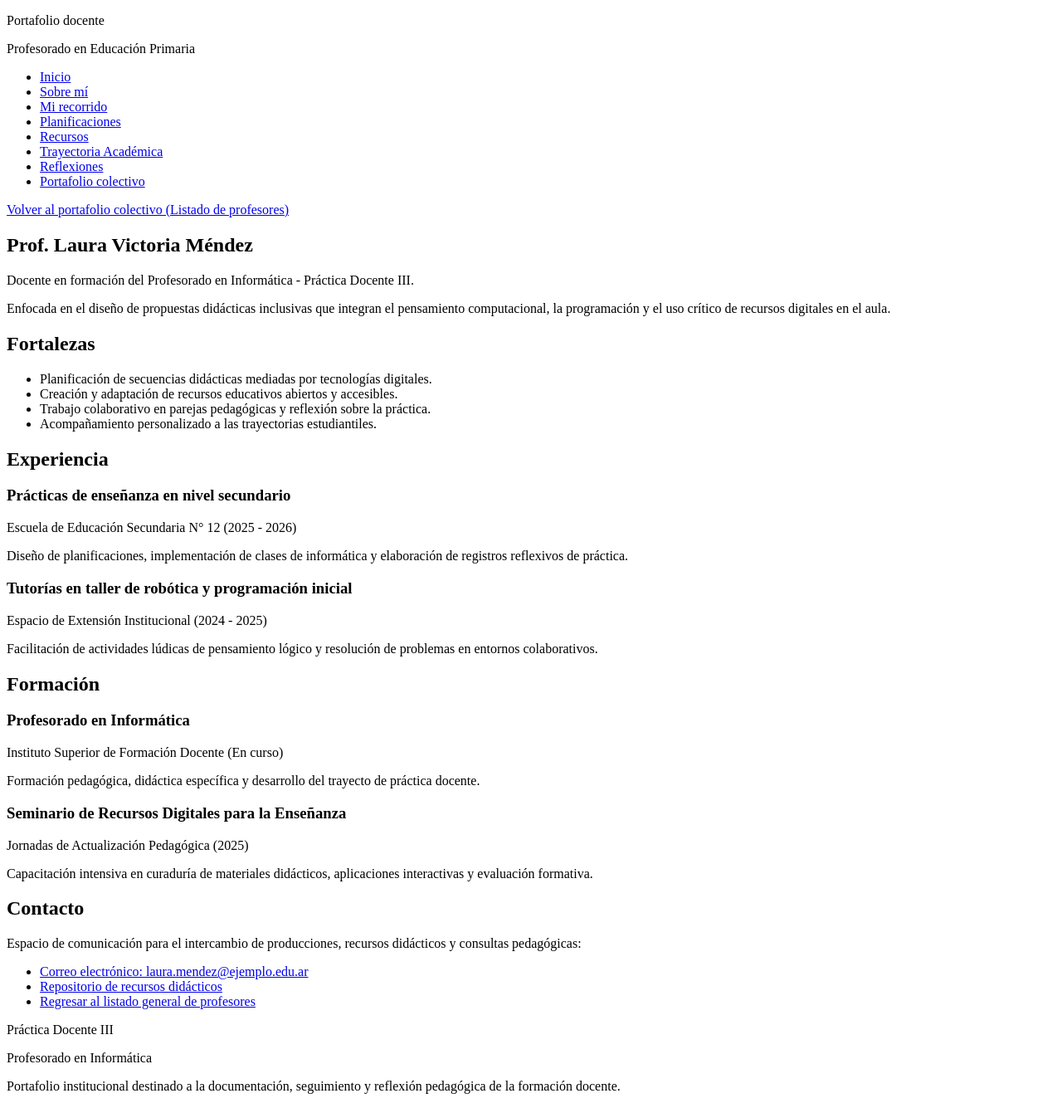
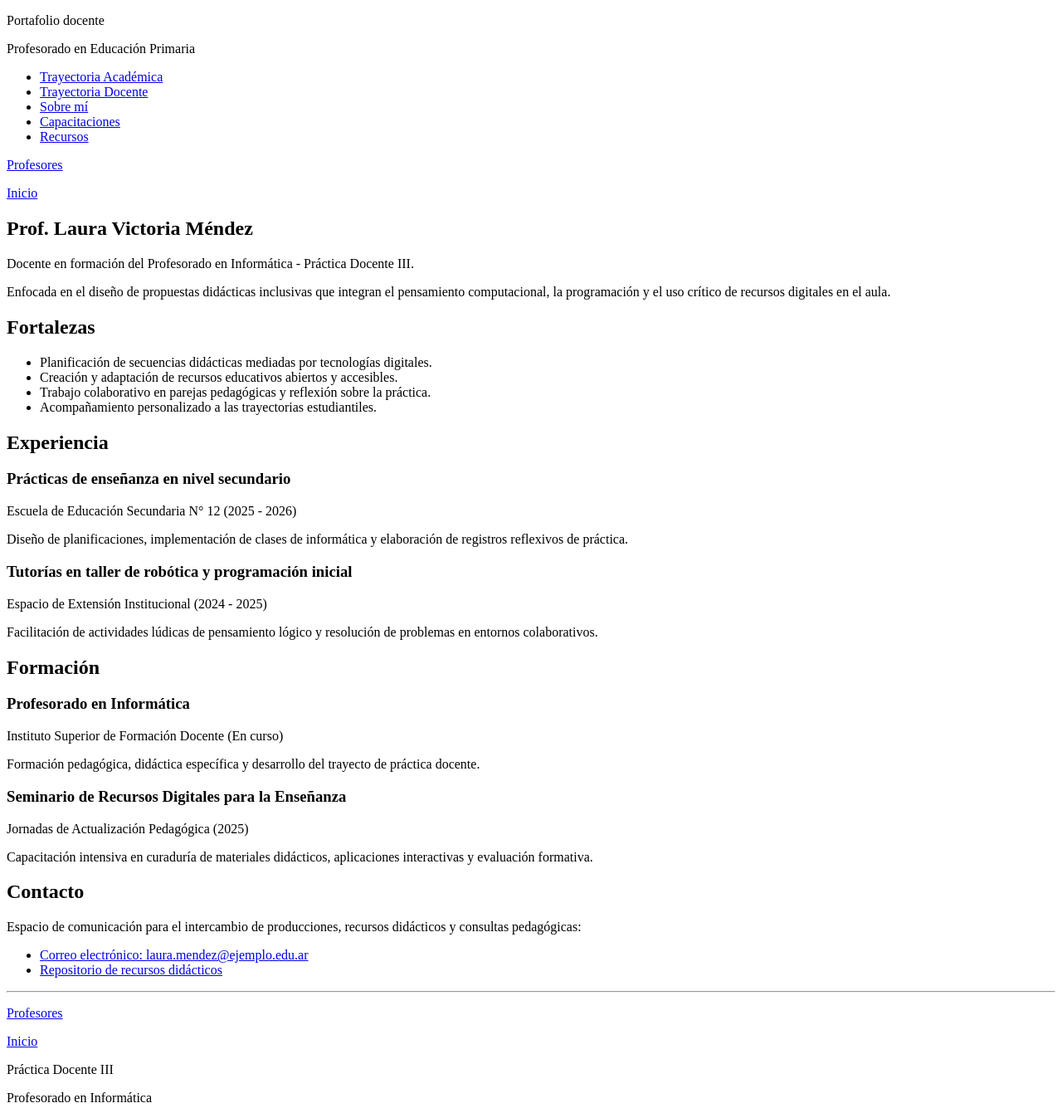
Before and after one commit to gonzamoreno/EDI1, a plain HTML site: page public/profesor.html in a window 1280 px wide. Shown: the top 1335 px of the page at 83% size. Drawn offline with Linux system fonts and the light colour scheme.

Commit message:
Hice las secciones dentro de Profesor y los retornos a profesores e inicio

```diff
--- a/public/profesor.html
+++ b/public/profesor.html
@@ -17,14 +17,12 @@
 
       <nav aria-label="Navegación principal">
         <ul>
-          <li><a href="../index.html">Inicio</a></li>
-          <li><a href="index.html#sobre-mi">Sobre mí</a></li>
-          <li><a href="index.html#mi-recorrido">Mi recorrido</a></li>
-          <li><a href="index.html#planificaciones">Planificaciones</a></li>
-          <li><a href="index.html#recursos">Recursos</a></li>
           <li><a href="trayectoria_academica.html">Trayectoria Académica</a></li>
-          <li><a href="index.html#reflexiones">Reflexiones</a></li>
-          <li><a href="profesores.html">Portafolio colectivo</a></li>
+          <li><a href="trayectoria_docente.html">Trayectoria Docente</a></li>
+          <li><a href="sobre_mi.html">Sobre mí</a></li>
+          <li><a href="capacitaciones.html">Capacitaciones</a></li>
+          <li><a href="recursos.html">Recursos</a></li>
+
         </ul>
       </nav>
     </header>
@@ -35,7 +33,8 @@
     <main>
       <!-- Enlace de regreso al índice: conserva sentido semántico y foco inicial -->
       <nav aria-label="Navegación de retorno">
-        <p><a href="profesores.html">Volver al portafolio colectivo (Listado de profesores)</a></p>
+        <p><a href="profesores.html">Profesores</a></p>
+        <p><a href="../index.html">Inicio</a></p>
       </nav>
 
       <!-- 1. PRESENTACIÓN (Mantiene el patrón de #inicio y el único <h1>) -->
@@ -102,9 +101,14 @@
         <ul>
           <li><a href="mailto:laura.mendez@ejemplo.edu.ar">Correo electrónico: laura.mendez@ejemplo.edu.ar</a></li>
           <li><a href="https://github.com">Repositorio de recursos didácticos</a></li>
-          <li><a href="profesores.html">Regresar al listado general de profesores</a></li>
         </ul>
       </section>
+
+      <hr />
+      <nav aria-label="Navegación de retorno">
+        <p><a href="profesores.html">Profesores</a></p>
+        <p><a href="../index.html">Inicio</a></p>
+      </nav>
     </main>
 
     <!-- ==========================================
```
Also changed, not shown: public/trayectoria_docente.html (+1 -1 lines).
